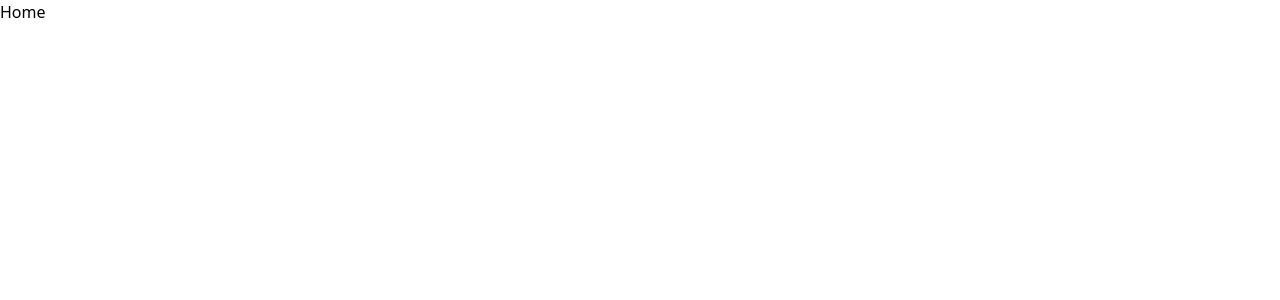
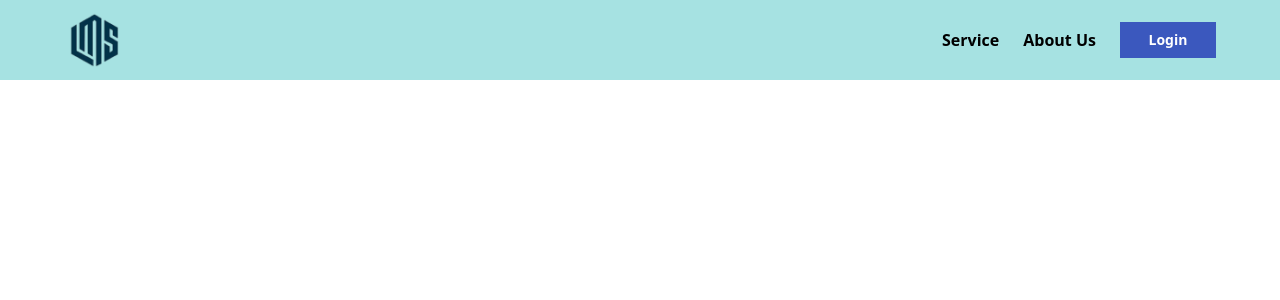
Before and after one commit to nandajl/LMSC-FE, a React (Vite) app: page / in a window 1280 px wide. Shown: the top 300 px of the page. Built offline with nearby package versions, Linux system fonts and the light colour scheme.

Commit message:
add navbar component

```diff
--- /dev/null
+++ b/src/components/Navbar.jsx
@@ -0,0 +1,19 @@
+import React from 'react'
+import lms from '../assets/img/lms-transparant.png'
+
+export default function Navbar() {
+  return (
+    <div className='flex w-screen justify-between h-20 py-3 px-16 bg-primary'>
+        <img src={lms} alt="lms" />
+        <div className='flex items-center font-semibold'>
+            <ul className='flex me-6'>
+                <li className='me-6'><a href="">Service</a></li>
+                <li><a href="">About Us</a></li>
+            </ul>
+            <button className='bg-secondary p-2 float-right text-white text-sm font-bold w-24'>Login</button>
+
+        </div>
+
+    </div>
+  )
+}
--- a/src/pages/Home.jsx
+++ b/src/pages/Home.jsx
@@ -1,10 +1,10 @@
 import React from 'react'
-
+import Navbar from '../components/Navbar'
 
 export const Home = () => {
   return (
     <div>
-      Home
+      <Navbar/>
     </div>
   )
 }
```
Also changed, not shown: src/assets/img/lms-transparant.png (added).
